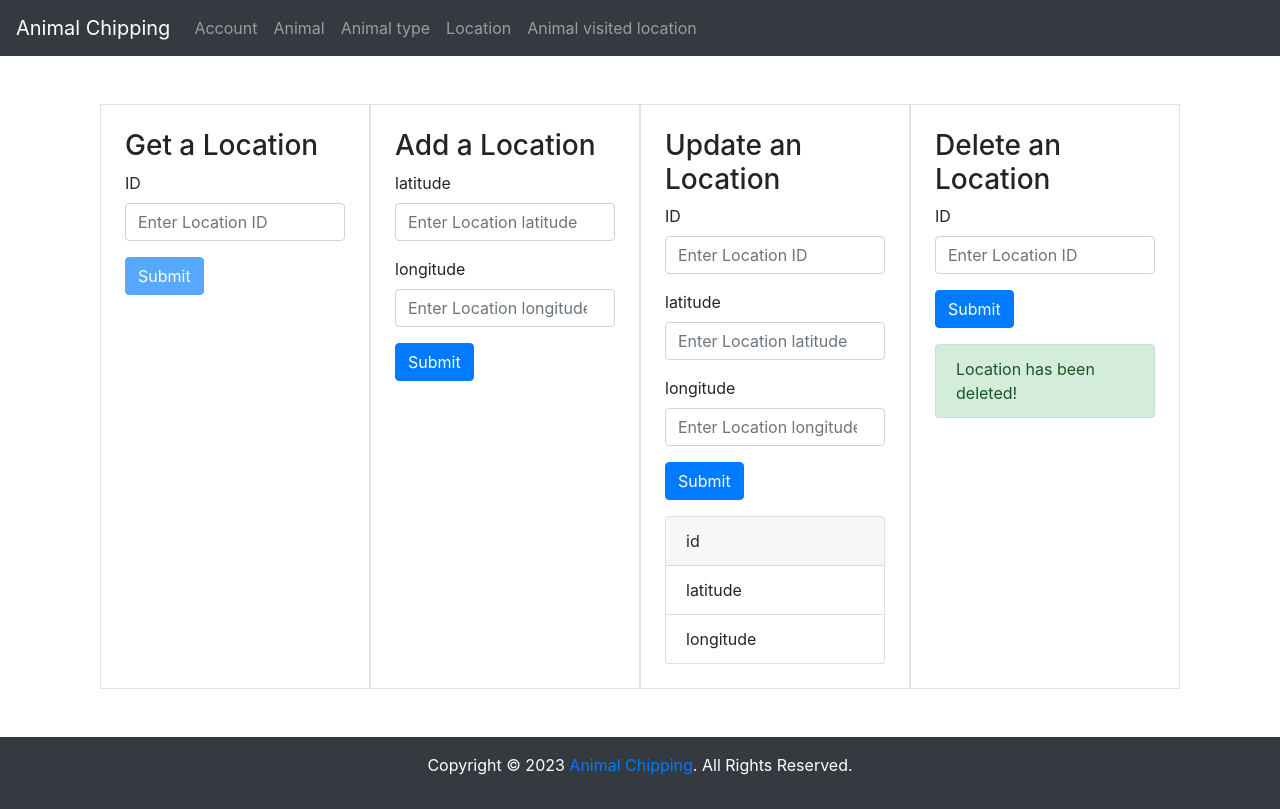
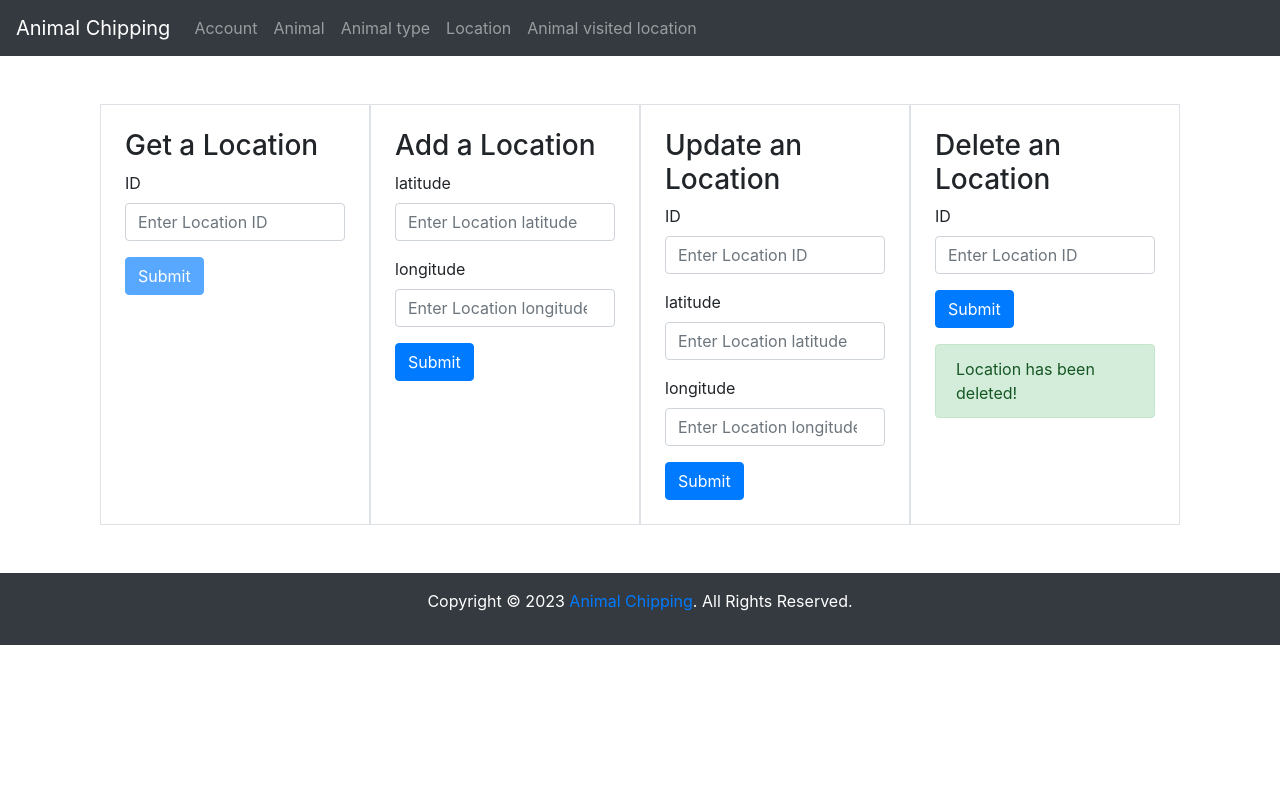
Before and after one commit to krios2146/animal-chipping-api, an Angular app in the folder animal-chipping-front/: page /location in a window 1280 px wide. Built offline with nearby package versions, Linux system fonts and the light colour scheme.

Commit message:
feat: add logic to the update location form

```diff
--- a/animal-chipping-front/src/app/location/location.component.html
+++ b/animal-chipping-front/src/app/location/location.component.html
@@ -41,26 +41,26 @@
 
     <div class="container border p-4">
         <h3>Update an Location</h3>
-        <form>
+        <form [formGroup]="locationUpdateForm" (ngSubmit)="updateLocation()">
             <div class="form-group">
                 <label for="locationId">ID</label>
-                <input type="number" class="form-control" id="locationId" name="locationId" placeholder="Enter Location ID">
+                <input type="number" class="form-control" id="locationId" formControlName="locationId" placeholder="Enter Location ID">
             </div>
             <div class="form-group">
                 <label for="latitude">latitude</label>
-                <input type="number" class="form-control" id="latitude" name="latitude" placeholder="Enter Location latitude">
+                <input type="number" class="form-control" id="latitude" formControlName="latitude" placeholder="Enter Location latitude">
             </div>
             <div class="form-group">
                 <label for="longitude">longitude</label>
-                <input type="number" class="form-control" id="longitude" name="longitude" placeholder="Enter Location longitude">
+                <input type="number" class="form-control" id="longitude" formControlName="longitude" placeholder="Enter Location longitude">
             </div>
             <button type="submit" class="btn btn-primary">Submit</button>
         </form>
-        <div class="card mt-3">
-            <div class="card-header">id</div>
+        <div class="card mt-3" *ngIf="updatedLocation">
+            <div class="card-header">id: {{updatedLocation.id}}</div>
             <ul class="list-group list-group-flush">
-                <li class="list-group-item">latitude</li>
-                <li class="list-group-item">longitude</li>
+                <li class="list-group-item">latitude: {{updatedLocation.latitude}}</li>
+                <li class="list-group-item">longitude: {{updatedLocation.longitude}}</li>
             </ul>
         </div>
     </div>
--- a/animal-chipping-front/src/app/location/location.component.ts
+++ b/animal-chipping-front/src/app/location/location.component.ts
@@ -13,9 +13,11 @@ import { HttpErrorResponse } from '@angular/common/http';
 export class LocationComponent {
   locationFindForm: FormGroup;
   locationAddForm: FormGroup;
+  locationUpdateForm: FormGroup;
 
   foundedLocation: LocationResponse | undefined;
   createdLocation: LocationResponse | undefined;
+  updatedLocation: LocationResponse | undefined;
 
   constructor(private formBuilder: FormBuilder, private locationService: LocationService) {
     this.locationFindForm = this.formBuilder.group({
@@ -23,6 +25,12 @@ export class LocationComponent {
     });
 
     this.locationAddForm = this.formBuilder.group({
+      latitude: [null, Validators.required],
+      longitude: [null, Validators.required]
+    });
+
+    this.locationUpdateForm = this.formBuilder.group({
+      locationId: [null, Validators.required],
       latitude: [null, Validators.required],
       longitude: [null, Validators.required]
     });
@@ -53,6 +61,19 @@ export class LocationComponent {
     );
   }
 
+  updateLocation() {
+    const request: LocationRequest = this.getRequestFromForm(this.locationUpdateForm);
+    const locationId = this.locationUpdateForm.get('locationId')!.value;
+    this.locationService.updateLocation(request, locationId).subscribe(
+      (response: LocationResponse) => {
+        this.updatedLocation = response;
+      },
+      (error: HttpErrorResponse) => {
+        alert(error.message);
+      }
+    );
+  }
+
   private getRequestFromForm(locationAddForm: FormGroup): LocationRequest {
     const request: LocationRequest = {
       latitude: locationAddForm.get('latitude')?.value,
@@ -60,5 +81,4 @@ export class LocationComponent {
     };
     return request;
   }
-
 }
```
